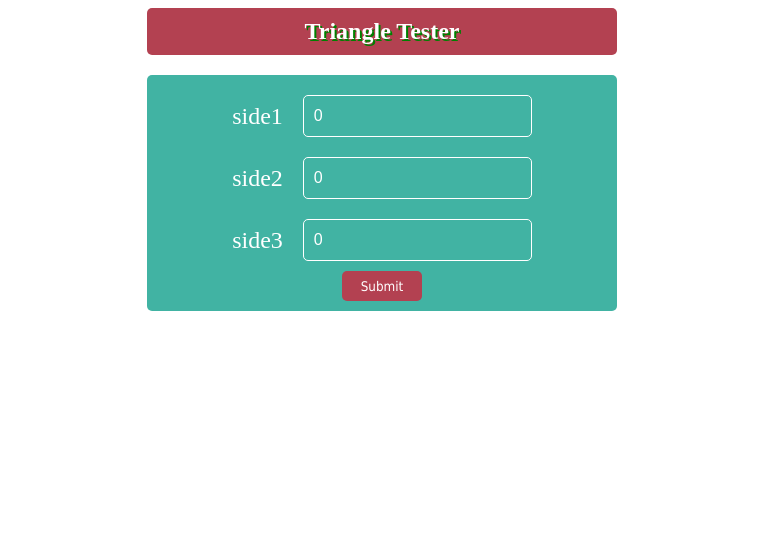
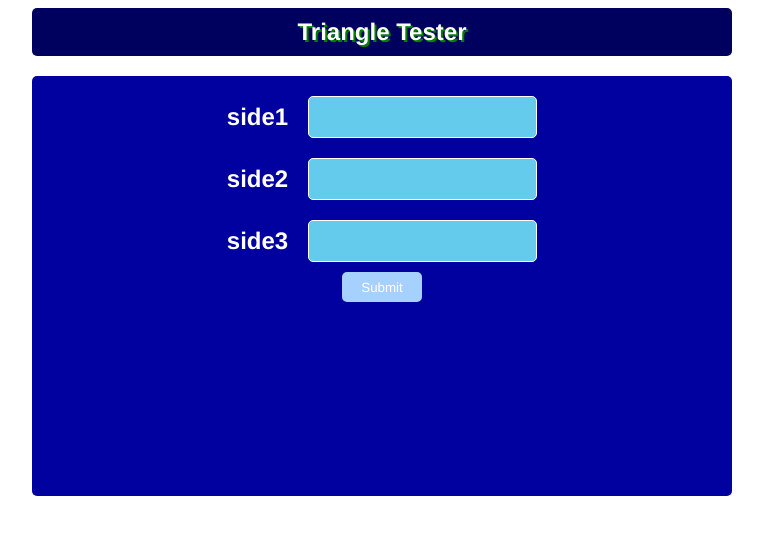
Before and after one commit to DEJENERUTA/nordea_assignment, a React (Create React App) app: page / in a window 1280 px wide. Shown: the top 534 px of the page, without its empty margins (258-1021 px from the left). Built offline with nearby package versions, Linux system fonts and the light colour scheme.

Commit message:
make a separate style file

```diff
--- a/src/App.css
+++ b/src/App.css
@@ -4,8 +4,9 @@
 }
 .title {
   font-size: 1.5em;
-  background-color: #b34151;
-  width: 450px;
+  font-family: Helvetica, sans-serif;
+  background-color: #00005e;
+  width: 680px;
   margin: auto;
   color: #fff;
   display: flex;
@@ -15,57 +16,3 @@
   border-radius: 5px;
   text-shadow: 2px 2px green;
 }
-.container {
-  width: 450px;
-  margin: 0 auto;
-  background-color: #41b3a3;
-  color: #fff;
-  padding: 10px;
-  border-radius: 5px;
-  margin-top: 20px;
-}
-.btn {
-  border-radius: 5px;
-  border: 0;
-  width: 80px;
-  height: 25px;
-  font-family: Tahoma;
-  background: #b34151;
-  padding: 15px;
-  color: #fff;
-  display: flex;
-  justify-content: center;
-  align-items: center;
-  margin: 0 auto;
-}
-.btn:hover {
-  background: #fff;
-  color: #b34151;
-}
-.form-group {
-  display: flex;
-  justify-content: center;
-  align-items: center;
-}
-label {
-  padding: 10px;
-  margin: 10p;
-  font-size: 24px;
-}
-input {
-  padding: 10px;
-  margin: 10px;
-  border-radius: 5px;
-  border: 1px solid #b34151;
-}
-
-.form-control {
-  height: 40px;
-  border-radius: 5px;
-  border: 1px solid #fff;
-  padding: 0 10px;
-  font-size: 1em;
-  color: #fff;
-  background-color: #41b3a3;
-  margin-bottom: 10px;
-}
--- a/src/App.js
+++ b/src/App.js
@@ -5,8 +5,7 @@ function App() {
   return (
     <div className="App">
       <h1 className="title">Triangle Tester</h1>
-
-      {/* Import Trangle component */}
+      <div className="traing-heading"></div>
       <Traingle />
     </div>
   );
--- /dev/null
+++ b/src/components/FormGroup.css
@@ -0,0 +1,27 @@
+.form-group {
+  display: flex;
+  justify-content: center;
+  align-items: center;
+}
+label {
+  padding: 10px;
+  margin: 10p;
+  font-size: 24px;
+}
+input {
+  padding: 10px;
+  margin: 10px;
+  border-radius: 5px;
+  border: 1px solid #b34151;
+}
+
+.form-control {
+  height: 40px;
+  border-radius: 5px;
+  border: 1px solid #fff;
+  padding: 0 10px;
+  font-size: 1em;
+  color: #fff;
+  background-color: #65cbed;
+  margin-bottom: 10px;
+}
--- a/src/components/Traingle.js
+++ b/src/components/Traingle.js
@@ -3,30 +3,44 @@
 
 import { useState } from "react";
 import FormGroup from "./FormGroup";
+import "./TriangleStyle.css";
+import "./FormGroup.css";
 
 const Triangle = () => {
   //move the 4 useState calls into a custom hook
 
-  const [side1, setSide1] = useState(0);
-  const [side2, setSide2] = useState(0);
-  const [side3, setSide3] = useState(0);
+  const [side1, setSide1] = useState(false);
+  const [side2, setSide2] = useState(false);
+  const [side3, setSide3] = useState(false);
   const [result, setResult] = useState("");
 
   const handleSubmit = (e) => {
     e.preventDefault();
-    if (
-      side1 + side2 <= side3 ||
-      side1 + side3 <= side2 ||
-      side2 + side3 <= side1
-    ) {
+    if (!side1 || !side2 || !side3) {
       setResult("Not a triangle");
+      // if (
+      //   side1 + side2 <= side3 ||
+      //   side1 + side3 <= side2 ||
+      //   side2 + side3 <= side1
+      // ) {
+      //   setResult("Not a triangle");
     } else if (side1 === side2 && side2 === side3) {
-      setResult("Equilateral");
+      setResult("Equilateral"); // a triangle with all three sides of equal length
     } else if (side1 === side2 || side2 === side3 || side1 === side3) {
-      setResult("Isosceles");
+      setResult("Isosceles"); //a triange that has both two equal sides and two equal angles
     } else {
-      setResult("Scalene");
+      setResult("Scalene"); // a triange that has 3 unequal sides.
     }
+  };
+  const triangleStyle = {
+    width: 0,
+    height: 0,
+    top: "50%",
+    right: "25px",
+    borderLeft: `${side1}px solid transparent`,
+    borderRight: `${side2}px solid transparent`,
+    borderTop: `${side3}px solid #65cbed`,
+    position: "absolute",
   };
 
   return (
@@ -40,6 +54,7 @@ const Triangle = () => {
         </button>
       </form>
       <div>{result}</div>
+      <div style={triangleStyle}></div>
     </div>
   );
 };
--- /dev/null
+++ b/src/components/TriangleStyle.css
@@ -0,0 +1,38 @@
+.traingle-heading {
+  width: 0;
+  height: 0;
+  border-left: 20px solid transparent;
+  border-right: 20px solid transparent;
+  border-top: 20px solid #65cbed;
+}
+.container {
+  width: 680px;
+  height: 400px;
+  margin: 0 auto;
+  background-color: #00019f;
+  color: #ffffff;
+  font-weight: 700;
+  font-family: Helvetica, sans-serif;
+  padding: 10px;
+  border-radius: 5px;
+  margin-top: 20px;
+  position: relative;
+}
+.btn {
+  border-radius: 5px;
+  border: 0;
+  width: 80px;
+  height: 25px;
+  font-family: Helvetica, sans-serif;
+  background-color: #a6d1ff;
+  padding: 15px;
+  color: #fff;
+  display: flex;
+  justify-content: center;
+  align-items: center;
+  margin: 0 auto;
+}
+.btn:hover {
+  background-color: #dcedff;
+  color: #00019f;
+}
```
